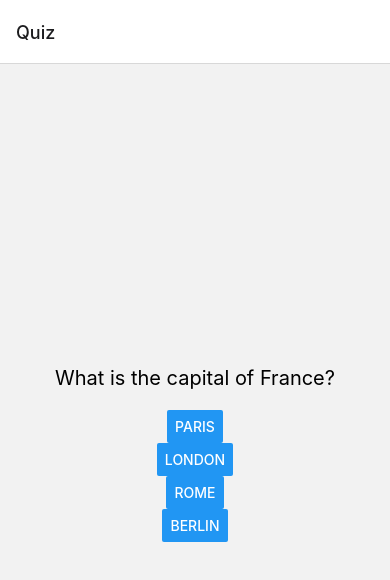
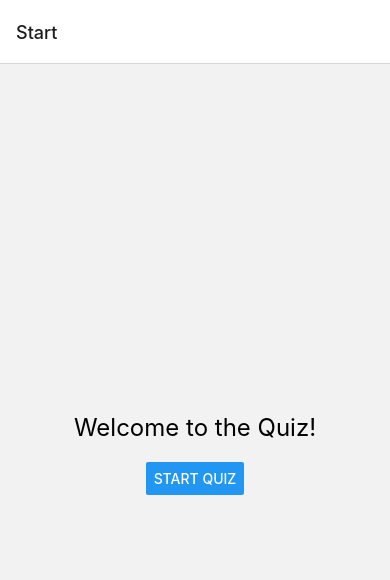
Before and after one commit to areebaqamar021/react-native-projects, a React Native app in the folder practiceApp/: screen /Home in a window 390 px wide. Shown: the top 580 px of the page. Built offline with nearby package versions, Linux system fonts and the light colour scheme.

Commit message:
Refactor imports in App.tsx: Update import statements and add StartScreen component

```diff
--- a/practiceApp/App.tsx
+++ b/practiceApp/App.tsx
@@ -3,13 +3,15 @@ import { NavigationContainer } from '@react-navigation/native';
 import { createNativeStackNavigator } from '@react-navigation/native-stack';
 import QuizScreen from './src/quizApp/QuizScreen';
 import ResultsScreen from './src/quizApp/ResultsScreen';
+import StartScreen from './src/quizApp/StartScreen';
 
 const Stack = createNativeStackNavigator();
 
 const App = () => {
     return (
         <NavigationContainer>
-            <Stack.Navigator initialRouteName="Quiz">
+            <Stack.Navigator initialRouteName="Start">
+            <Stack.Screen name="Start" component={StartScreen} />
                 <Stack.Screen name="Quiz" component={QuizScreen} />
                 <Stack.Screen name="Results" component={ResultsScreen} />
             </Stack.Navigator>
--- a/practiceApp/src/quizApp/ResultsScreen.js
+++ b/practiceApp/src/quizApp/ResultsScreen.js
@@ -5,7 +5,7 @@ const ResultsScreen = ({ navigation }) => {
     return (
         <View style={styles.container}>
             <Text style={styles.title}>Quiz Finished!</Text>
-            <Button title="Back to Quiz" onPress={() => navigation.navigate('Quiz')} />
+            <Button title="Back to Quiz" onPress={() => navigation.navigate('Start')} />
         </View>
     );
 };
```
